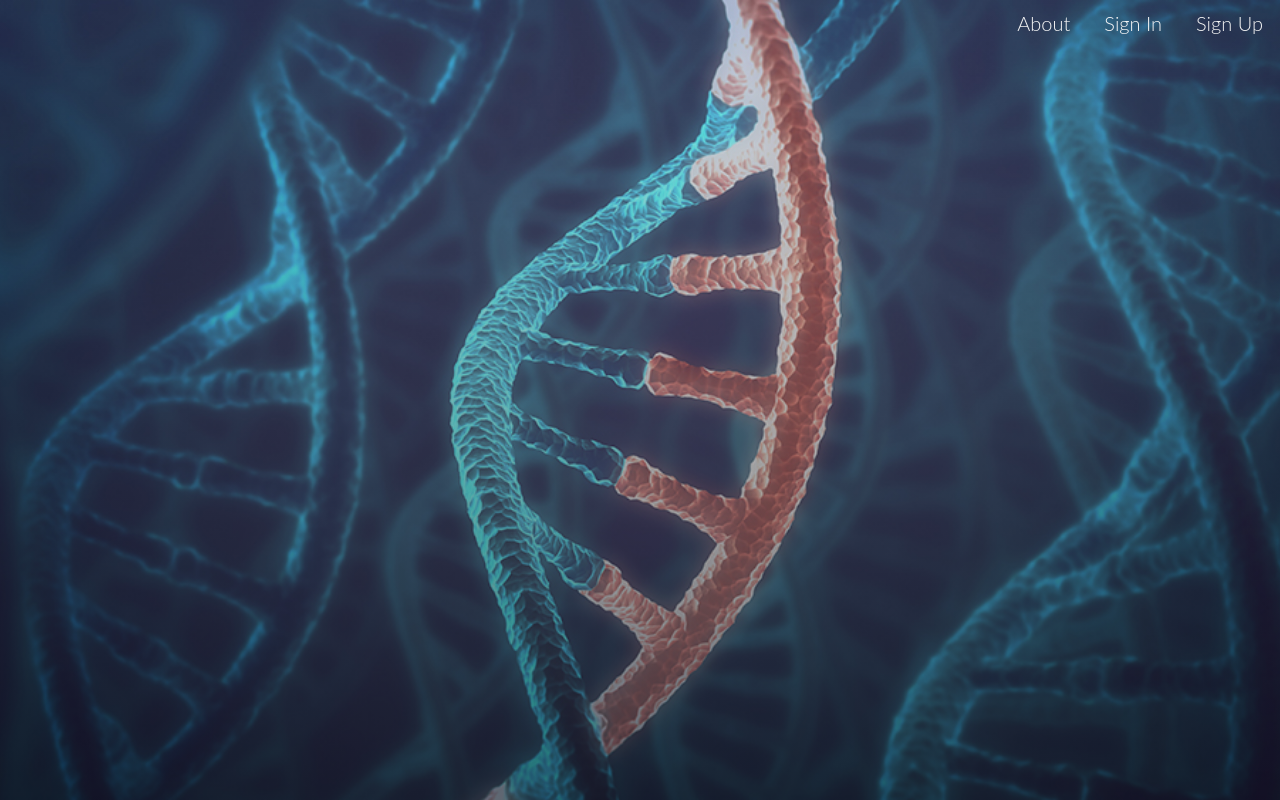
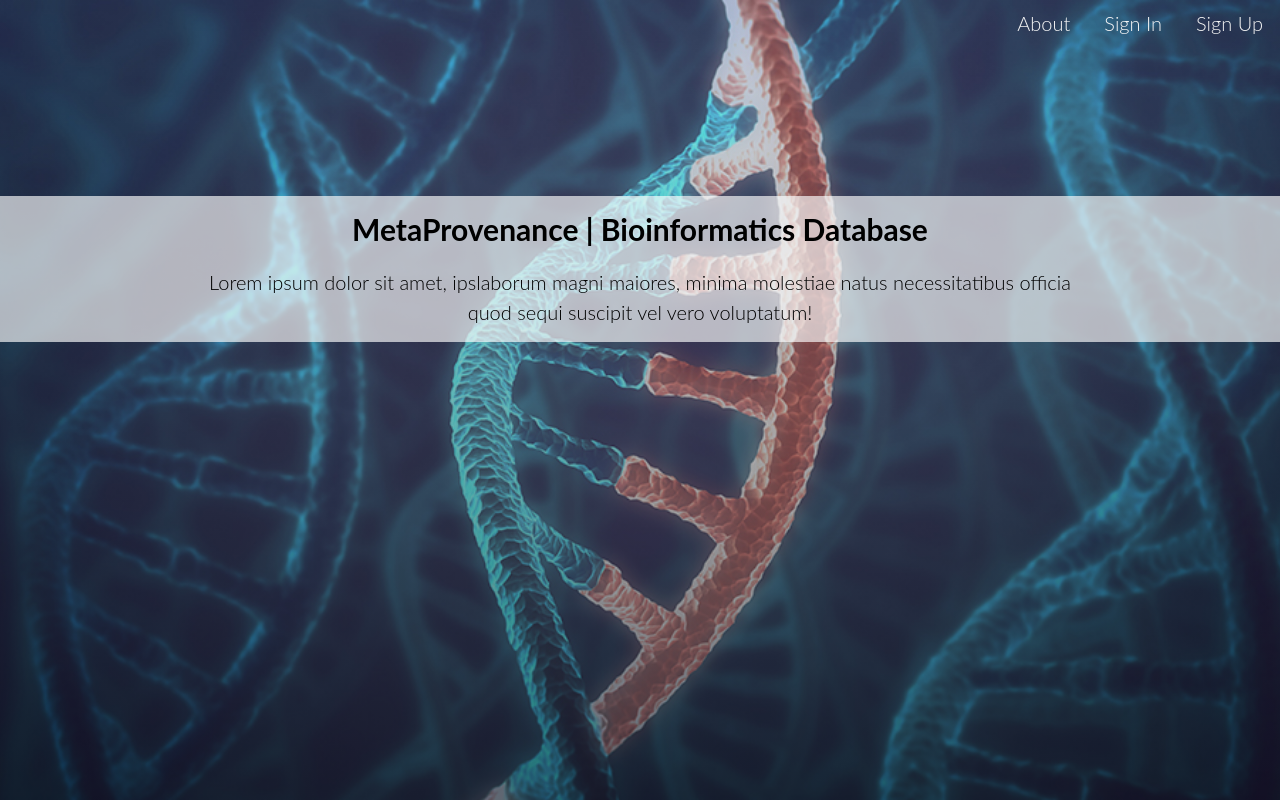
Before and after one commit to zimola/MetaProvenance, a Django app: page / in a window 1280 px wide. Run offline with Django 3.2, Linux system fonts and the light colour scheme.

Commit message:
completed landing page

```diff
--- a/landingpage/static/landingpage/css/style.css
+++ b/landingpage/static/landingpage/css/style.css
@@ -9,7 +9,6 @@
 }
 
 html{
-  color:#555;
   background-color: #efefef;
   font-family: 'Lato', 'Arial', sans-serif;
   font-weight: 300;
@@ -28,6 +27,10 @@ html{
 
 section{
   padding: 50px 0;
+}
+
+h1, h2, p{
+    color: black;
 }
 
 
@@ -77,6 +80,19 @@ header{
     height:100vh;
 }
 
-header-content{
 
+.header-text{
+    background-color: rgba(255, 255, 255, 0.65); /*linear-gradient(rgba(100, 100, 100, 0.5), rgba(100, 100, 100, .5)) ;*/
+    text-align: center;
+    margin-top: 150px;
+    padding-top:15px;
+    padding-bottom: 15px;
 }
+
+.header-text p {
+    max-width: 70%;
+    margin-left:auto;
+    margin-right:auto;
+    margin-top: 20px;
+    line-height: 150%;
+}
--- a/landingpage/templates/landingpage/landingpage.html
+++ b/landingpage/templates/landingpage/landingpage.html
@@ -14,6 +14,12 @@
       <li><a href="#">About</a></li>
     </ul>
   </div>
+  <div class="header-text">
+    <h2>MetaProvenance | Bioinformatics Database</h2>
+    <p>Lorem ipsum dolor sit amet, ipslaborum magni maiores, minima
+      molestiae natus necessitatibus officia quod sequi suscipit vel vero voluptatum!</p>
+  </div>
+
   <!--
   <div class="header-textbox">
     <h1>A.I Powered Aquaculture</h1>
```
